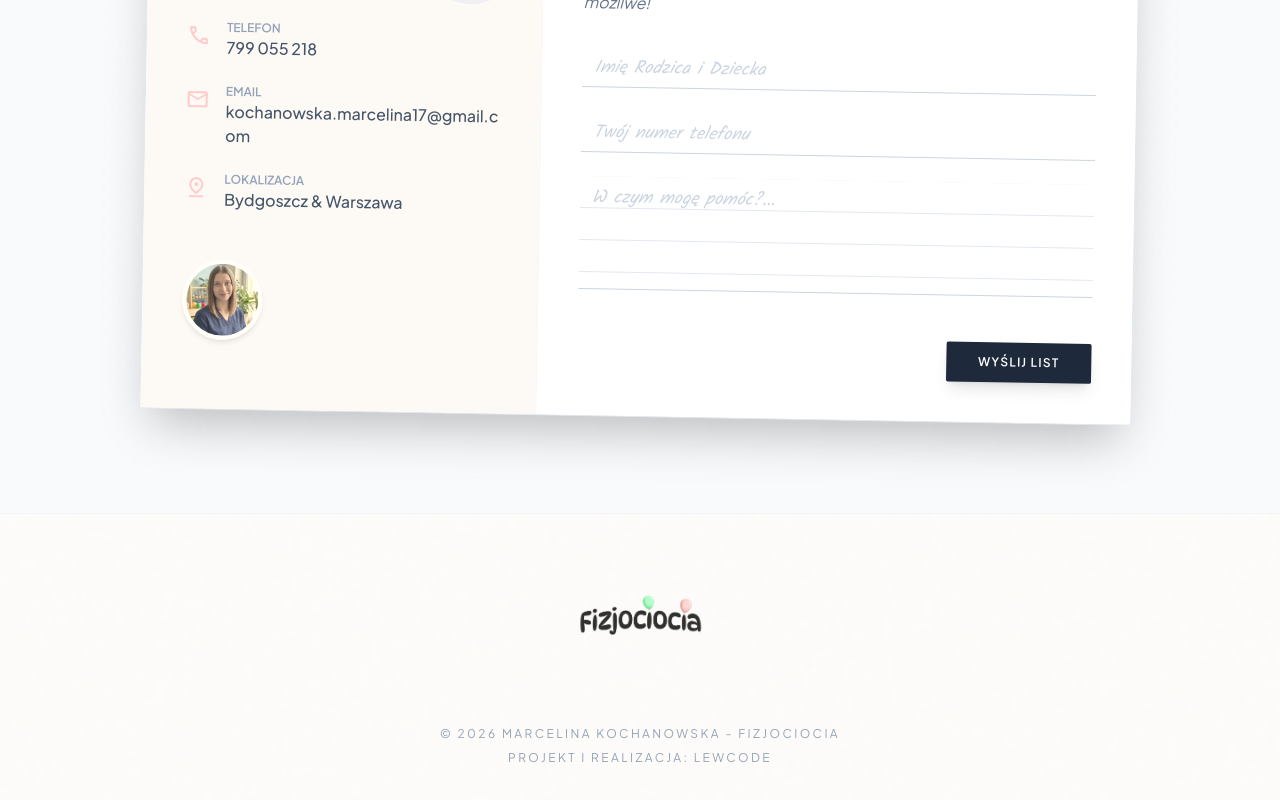
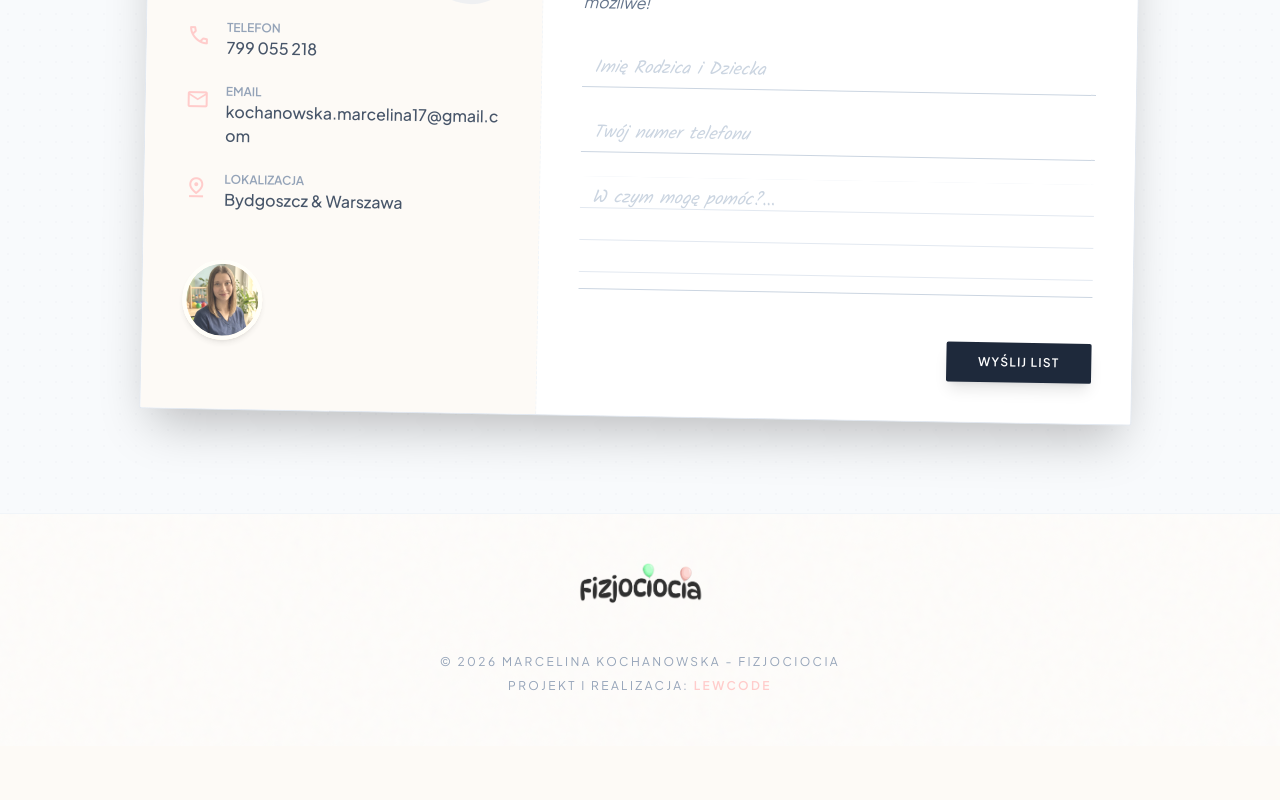
Before and after one commit to dovskyy/fizjociocia, a React (Vite) app: page / in a window 1280 px wide. Shown: the part 6929-7729 px from the top of the page. After the commit the page ends 7675 px from the top, so only its background shows below. Built offline with nearby package versions, Linux system fonts and the light colour scheme; a web font is replaced by a local one.

Commit message:
feat(footer): update LEWCODE link and reduce vertical padding

```diff
--- a/components/Footer.tsx
+++ b/components/Footer.tsx
@@ -11,7 +11,7 @@ const Footer: React.FC = () => {
             hidden: { opacity: 0 },
             visible: { opacity: 1, transition: { staggerChildren: 0.1 } }
         }}
-        className="py-10 md:py-20 border-t border-slate-100 bg-white/50"
+        className="py-8 md:py-12 border-t border-slate-100 bg-white/50"
     >
       <div className="max-w-7xl mx-auto px-6">
         <div className="flex justify-center items-center">
@@ -30,10 +30,10 @@ const Footer: React.FC = () => {
         <motion.div
             variants={{ hidden: { opacity: 0 }, visible: { opacity: 1 } }}
             transition={{ delay: 0.5 }}
-            className="mt-8 md:mt-20 text-center text-slate-400 text-xs tracking-[0.2em] leading-loose"
+            className="mt-6 md:mt-10 text-center text-slate-400 text-xs tracking-[0.2em] leading-loose"
         >
           &copy; 2026 MARCELINA KOCHANOWSKA - FIZJOCIOCIA<br />
-            PROJEKT I REALIZACJA: LEWCODE<br />
+            PROJEKT I REALIZACJA: <a href="https://lewcode.pl" target="_blank" rel="noopener noreferrer" className="text-primary hover:opacity-80 transition-opacity font-bold">LEWCODE</a><br />
         </motion.div>
       </div>
     </motion.footer>
```
